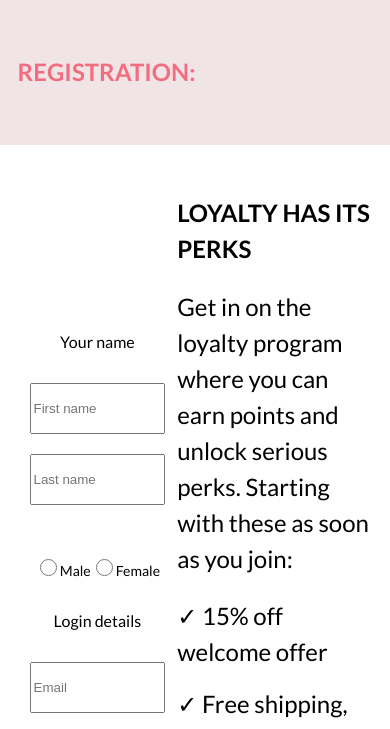
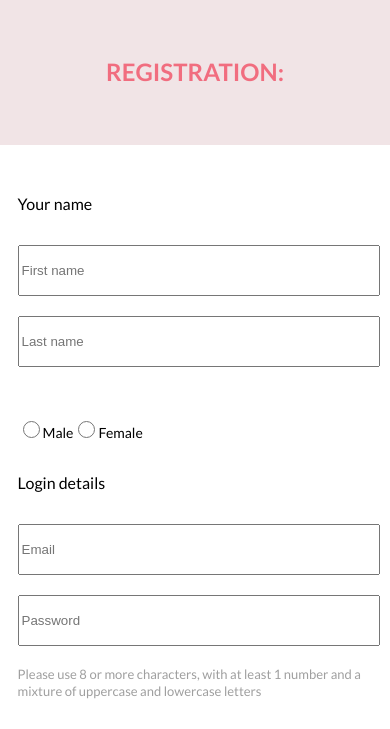
Before and after one commit to MiroslavArt/learningprojects, a plain HTML site: page registration.html in a window 390 px wide. Shown: the part 78-807 px from the top of the page. Drawn offline with Linux system fonts and the light colour scheme.

Commit message:
правки формы

```diff
--- a/scss/blocks/_callback.scss
+++ b/scss/blocks/_callback.scss
@@ -42,7 +42,7 @@
 
 .callback__list-item-form-email {
     height: 49px;
-    width: 300px;
+    width: 280px;
     border: none;
     background-color: $lightgraycolor;
     border-radius: 20px 0 0 20px;
--- a/scss/blocks/_promo.scss
+++ b/scss/blocks/_promo.scss
@@ -22,10 +22,6 @@
         min-height: 342px;
     }
 
-    @include tablet {
-        width: 100%;
-        min-height: 342px;
-    }
 }
 
 .promo__item-heading {
--- a/scss/blocks/_reg.scss
+++ b/scss/blocks/_reg.scss
@@ -9,16 +9,28 @@
     }
 
     &__list-item {
-        @include flex-center-start;
-        min-height: 675px;
+        display: flex;
+        justify-content: flex-start;
+        align-items: flex-start;
+        flex-direction: column;
     }
 
     &__list-item--short {
         width: 45%;
+        min-height: 675px;
+        @include mobile {
+            width: 100%;
+            min-height: 675px;
+        }
     }
 
     &__list-item--long {
         width: 55%;
+        min-height: 675px;
+        @include mobile {
+            width: 100%;
+            min-height: 416px;
+        }
     }
 
     &__form-button {
@@ -52,6 +64,9 @@
         margin-bottom: 20px;
         width: 80%;
         height: 45px;
+        @include mobile {
+            width: 100%;
+        }
     }
 
     &__form-label {
--- a/scss/blocks/_regheader.scss
+++ b/scss/blocks/_regheader.scss
@@ -8,6 +8,10 @@
         font-size: 24px;
         text-transform: uppercase;
         @include flex-center-start(row);
+
+        @include mobile {
+            @include flex-center(row);
+        }
     }
 
 }
```
Also changed, not shown: css/style.css, 1 other file.
